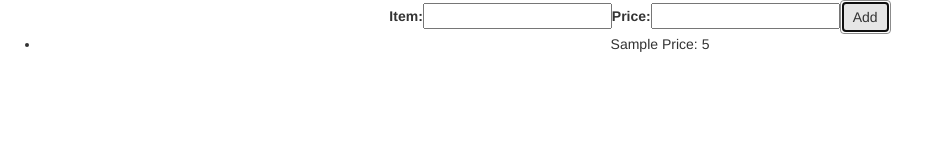
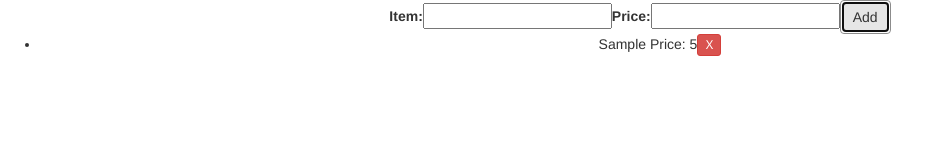
Before and after one commit to sohombhattacharya/Budgeter, a React (Create React App) app in the folder app/: page / in a window 1280 px wide. Both pictures are taken after typing "Sample", "5" into the empty fields and a click on the button "Add". Shown: the top 160 px of the page, without its empty margins (0-929 px from the left). Built offline with nearby package versions, Linux system fonts and the light colour scheme.

Commit message:
added delete buttons for each list item

```diff
--- a/app/src/components/App.js
+++ b/app/src/components/App.js
@@ -9,20 +9,32 @@ class App extends Component {
         super(props);
         this.state = {
             items: [],
+            count: 0,
             budget: 0.00
         };
         this.createNewItem = this.createNewItem.bind(this);
+        this.deleteItem = this.deleteItem.bind(this);
     }
 
     createNewItem(description, price){
-        this.state.items.push(<ToDoItem description={description} price={price}/>);
+        this.setState({count: this.state.count + 1})
+        this.state.items.push(<ToDoItem description={description} price={price} key={this.state.count} index={this.state.count} deleteItem={this.deleteItem} />);
         this.setState({items: this.state.items});
+    }
+    deleteItem(index){
+		var items = this.state.items;
+        console.log(items);
+		items = items.filter(function (i) {
+			return i.props.index !== index;
+		});
+        this.setState({items: items});
+        console.log(items);
     }
     render() {
         return (
-            <div align="center">
+            <div align="center" >
                 <ToDoForm createNewItem={this.createNewItem}/>
-                <ToDoList items={this.state.items}/>
+                <ToDoList items={this.state.items} deleteItem={this.deleteItem}/>
             </div>
         );
     }
--- a/app/src/components/ToDoForm.js
+++ b/app/src/components/ToDoForm.js
@@ -15,7 +15,7 @@ class ToDoForm extends React.Component {
     createNewItem(event) {
         event.preventDefault();
 
-        if (this.state.description != "" && this.state.price != "") {
+        if (this.state.description !== "" && this.state.price !== "") {
             this.props.createNewItem(this.state.description, this.state.price);
             this.setState({description: "", price: ""});
         }
--- a/app/src/components/ToDoItem.js
+++ b/app/src/components/ToDoItem.js
@@ -6,10 +6,20 @@ class ToDoItem extends React.Component {
             description: this.props.description,
             price: this.props.price
         };
+        this.deleteItem = this.deleteItem.bind(this);
+    }
+    deleteItem(event){
+        event.preventDefault();
+        this.props.deleteItem(this.props.index);
     }
     render() {
         return (
-                <li>{this.state.description} Price: {this.state.price}</li>
+            <li>
+                <div>
+                    {this.state.description} Price: {this.state.price}
+                    <button type="button" className="btn btn-xs btn-danger img-circle" onClick={this.deleteItem}>  &#xff38;</button>
+                </div>
+            </li>
             );
     }
 }
--- a/app/src/components/ToDoList.js
+++ b/app/src/components/ToDoList.js
@@ -1,6 +1,11 @@
 import React, { Component } from 'react';
 class ToDoList extends React.Component {
+
+    deleteItem(index){
+        this.props.deleteItem(index);
+    }
     render(){
+        console.log(this.props.items);
         return(
         <ul>
             {this.props.items}
```
Also changed, not shown: app/src/components/Budget.js (+14 -0 lines).
